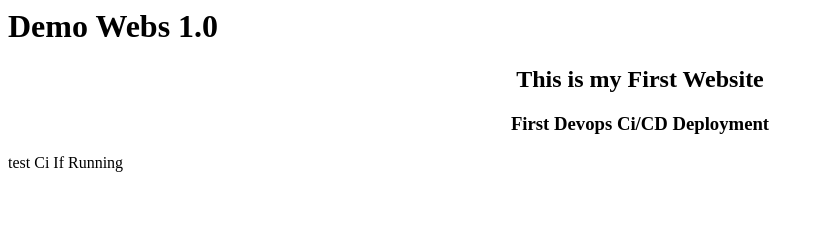
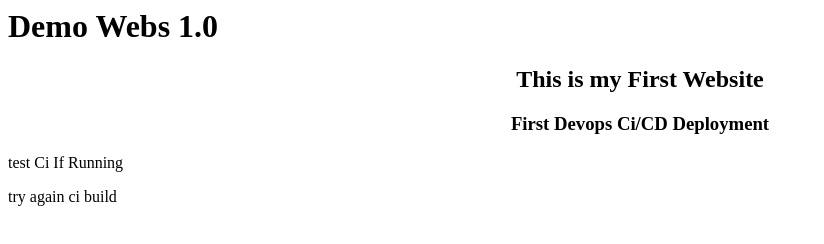
Before and after one commit to rupexs/devrepo, a plain HTML site: page index.html in a window 1280 px wide. Shown: the whole page, without its empty margins (0-824 px from the left). Drawn offline with Linux system fonts and the light colour scheme.

Commit message:
ci build one more

```diff
--- a/index.html
+++ b/index.html
@@ -9,6 +9,7 @@
     <center><h2>This is my First Website</h2></center>
    <center><h3>First Devops Ci/CD Deployment</h3></center>
    <p>test Ci If Running </p>
+   <p>try again ci build</p>
 </body>
 
 </html>
```
